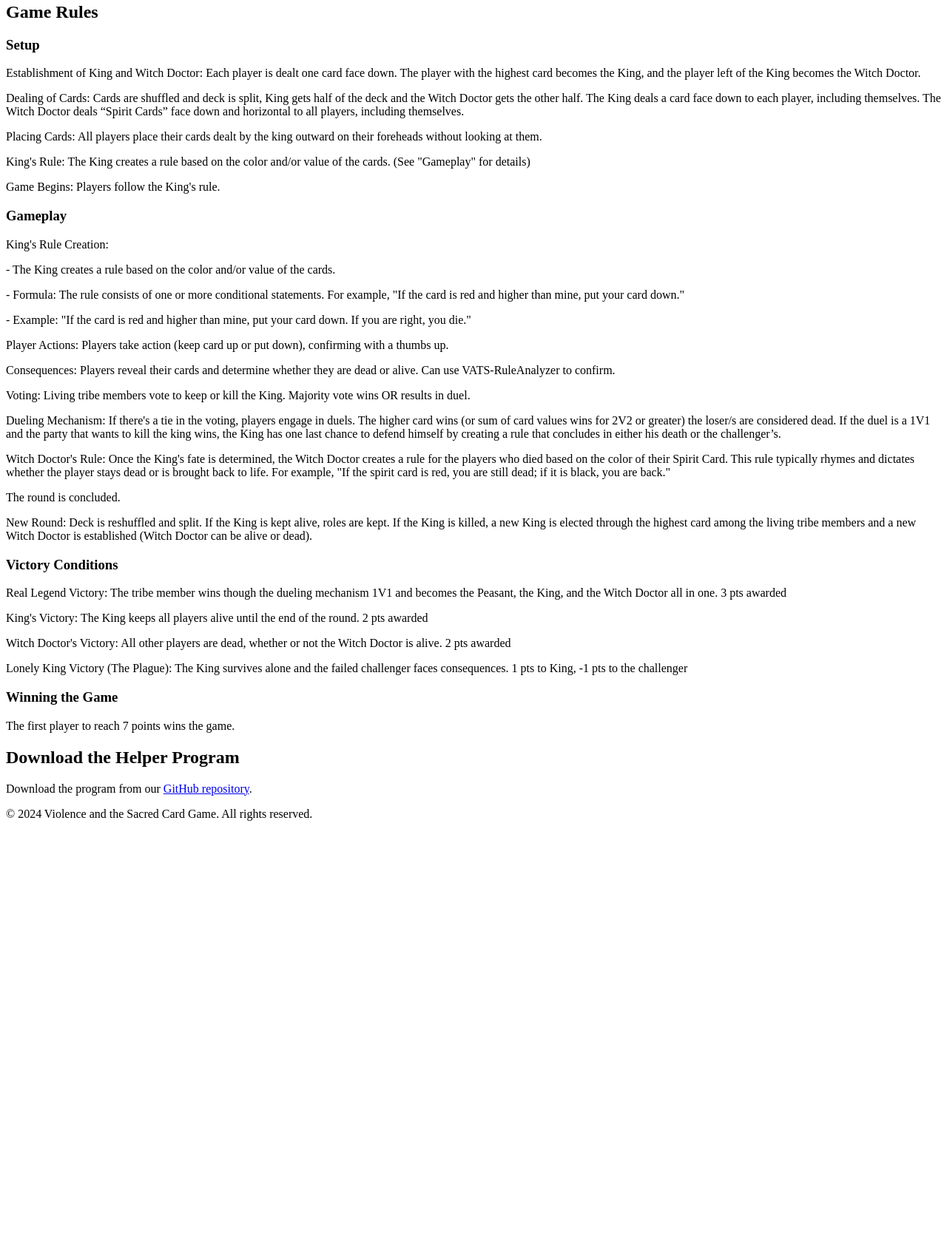
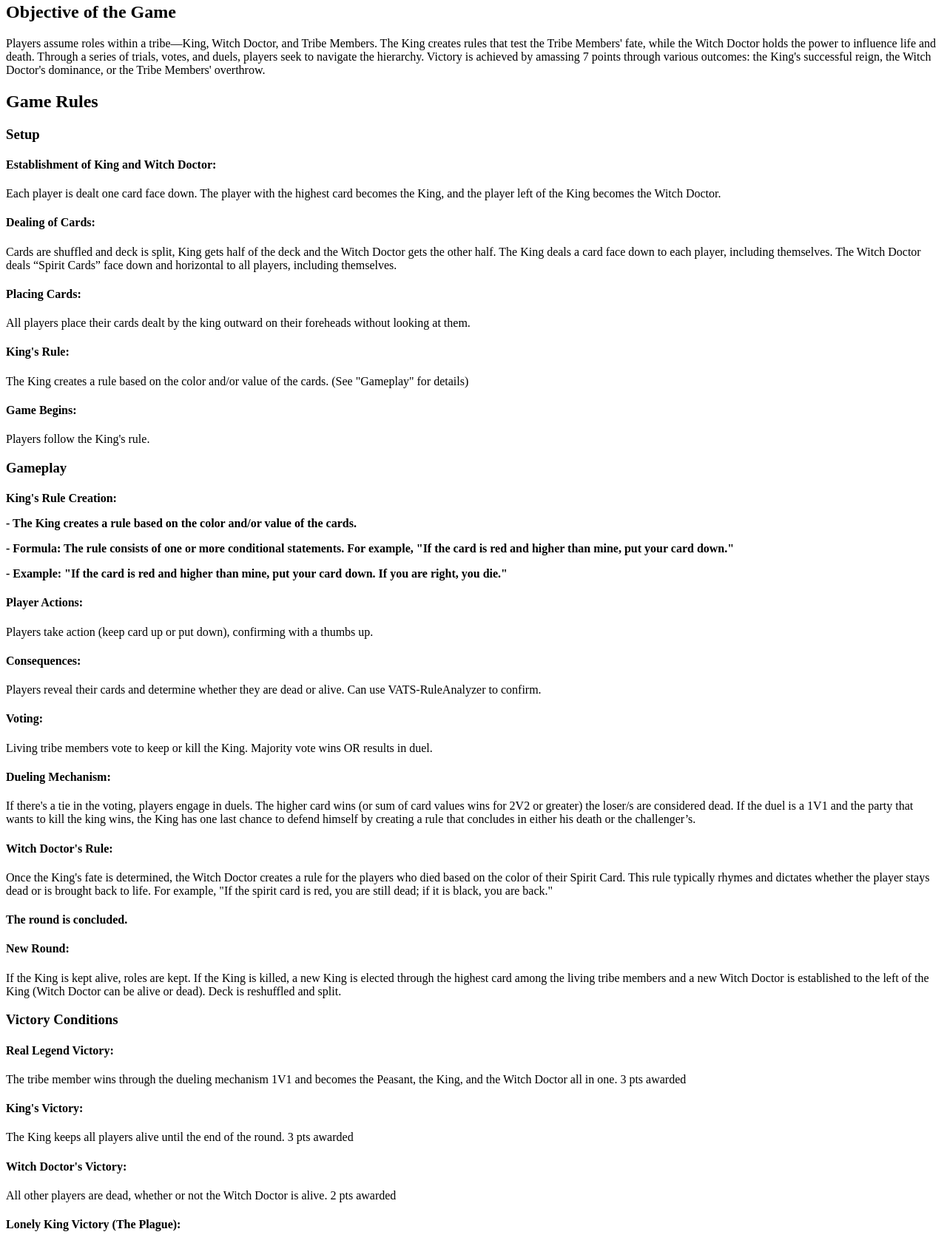
Before and after one commit to MrBoberson/violenceandthesacredcardgame, a plain HTML site: page index.html in a window 1280 px wide. Shown: the part 115-1800 px from the top of the page at 74% size. Before the commit the page ends 1241 px from the top, so only its background shows below. Drawn offline with Linux system fonts and the light colour scheme.

Commit message:
Update index.html

```diff
--- a/index.html
+++ b/index.html
@@ -12,47 +12,52 @@
     </header>
 
     <section>
+        <h2>Objective of the Game</h2>
+        Players assume roles within a tribe—King, Witch Doctor, and Tribe Members. The King creates rules that test the Tribe Members' fate, while the Witch Doctor holds the power to influence life and death. Through a series of trials, votes, and duels, players seek to navigate the hierarchy. Victory is achieved by amassing 7 points through various outcomes: the King's successful reign, the Witch Doctor's dominance, or the Tribe Members' overthrow.
+
+    <section>
         <h2>Game Rules</h2>
         <p>
     <section>
 <h3>Setup</h3>
-Establishment of King and Witch Doctor: Each player is dealt one card face down. The player with the highest card becomes the King, and the player left of the King becomes the Witch Doctor.  </p>
+<h4>Establishment of King and Witch Doctor:</h4> Each player is dealt one card face down. The player with the highest card becomes the King, and the player left of the King becomes the Witch Doctor.  </p>
 
-Dealing of Cards: Cards are shuffled and deck is split, King gets half of the deck and the Witch Doctor gets the other half. The King deals a card face down to each player, including themselves. The Witch Doctor deals “Spirit Cards” face down and horizontal to all players, including themselves.  </p>
+<h4>Dealing of Cards:</h4> Cards are shuffled and deck is split, King gets half of the deck and the Witch Doctor gets the other half. The King deals a card face down to each player, including themselves. The Witch Doctor deals “Spirit Cards” face down and horizontal to all players, including themselves.  </p>
 
-Placing Cards: All players place their cards dealt by the king outward on their foreheads without looking at them.  </p>
+<h4>Placing Cards:</h4> All players place their cards dealt by the king outward on their foreheads without looking at them.  </p>
 
-King's Rule: The King creates a rule based on the color and/or value of the cards. (See "Gameplay" for details)  </p>
+<h4>King's Rule:</h4> The King creates a rule based on the color and/or value of the cards. (See "Gameplay" for details)  </p>
 
-Game Begins: Players follow the King's rule.  </p>
+<h4>Game Begins:</h4> Players follow the King's rule.  </p>
 
 <h3>Gameplay</h3>
-King's Rule Creation:  </p>
+<h4>King's Rule Creation:  </p>
     - The King creates a rule based on the color and/or value of the cards.  </p>
     - Formula: The rule consists of one or more conditional statements. For example, "If the card is red and higher than mine, put your card down."  </p>
     - Example: "If the card is red and higher than mine, put your card down. If you are right, you die."  </p>
-Player Actions: Players take action (keep card up or put down), confirming with a thumbs up. </p>
+<h4>Player Actions:</h4> Players take action (keep card up or put down), confirming with a thumbs up. </p>
 
-Consequences: Players reveal their cards and determine whether they are dead or alive. Can use VATS-RuleAnalyzer to confirm.  </p>
+<h4>Consequences:</h4> Players reveal their cards and determine whether they are dead or alive. Can use VATS-RuleAnalyzer to confirm.  </p>
 
-Voting: Living tribe members vote to keep or kill the King. Majority vote wins OR results in duel.  </p>
+<h4>Voting:</h4> Living tribe members vote to keep or kill the King. Majority vote wins OR results in duel.  </p>
 
-Dueling Mechanism: If there's a tie in the voting, players engage in duels. The higher card wins (or sum of card values wins for 2V2 or greater) the loser/s are considered dead. If the duel is a 1V1 and the party that wants to kill the king wins, the King has one last chance to defend himself by creating a rule that concludes in either his death or the challenger’s. </p>
+<h4>Dueling Mechanism:</h4> If there's a tie in the voting, players engage in duels. The higher card wins (or sum of card values wins for 2V2 or greater) the loser/s are considered dead. If the duel is a 1V1 and the party that wants to kill the king wins, the King has one last chance to defend himself by creating a rule that concludes in either his death or the challenger’s. </p>
 
-Witch Doctor's Rule: Once the King's fate is determined, the Witch Doctor creates a rule for the players who died based on the color of their Spirit Card. This rule typically rhymes and dictates whether the player stays dead or is brought back to life. For example, "If the spirit card is red, you are still dead; if it is black, you are back."  </p>
+<h4>Witch Doctor's Rule:</h4> Once the King's fate is determined, the Witch Doctor creates a rule for the players who died based on the color of their Spirit Card. This rule typically rhymes and dictates whether the player stays dead or is brought back to life. For example, "If the spirit card is red, you are still dead; if it is black, you are back."  </p>
 
-The round is concluded.  </p>
+<h4>The round is concluded.</h4>  </p>
 
-New Round: Deck is reshuffled and split. If the King is kept alive, roles are kept. If the King is killed, a new King is elected through the highest card among the living tribe members and a new Witch Doctor is established (Witch Doctor can be alive or dead).  </p>
+<h4>New Round:</h4> If the King is kept alive, roles are kept. If the King is killed, a new King is elected through the highest card among the living tribe members and a new Witch Doctor is established to the left of the King (Witch Doctor can be alive or dead). Deck is reshuffled and split.  </p>
+
 
 <h3>Victory Conditions</h3>
-Real Legend Victory: The tribe member wins though the dueling mechanism 1V1 and becomes the Peasant, the King, and the Witch Doctor all in one. 3 pts awarded  </p>
+<h4>Real Legend Victory:</h4> The tribe member wins through the dueling mechanism 1V1 and becomes the Peasant, the King, and the Witch Doctor all in one. 3 pts awarded  </p>
 
-King's Victory: The King keeps all players alive until the end of the round. 2 pts awarded  </p>
+<h4>King's Victory:</h4> The King keeps all players alive until the end of the round. 3 pts awarded  </p>
 
-Witch Doctor's Victory: All other players are dead, whether or not the Witch Doctor is alive. 2 pts awarded   </p>
+<h4>Witch Doctor's Victory:</h4> All other players are dead, whether or not the Witch Doctor is alive. 2 pts awarded   </p>
 
-Lonely King Victory (The Plague): The King survives alone and the failed challenger faces consequences. 1 pts to King, -1 pts to the challenger  </p>
+<h4>Lonely King Victory (The Plague):</h4> The King survives alone and the failed challenger faces consequences. -1 pts to King, -2 pts to the challenger  </p>
 
 <h3>Winning the Game</h3>
 The first player to reach 7 points wins the game.
```
